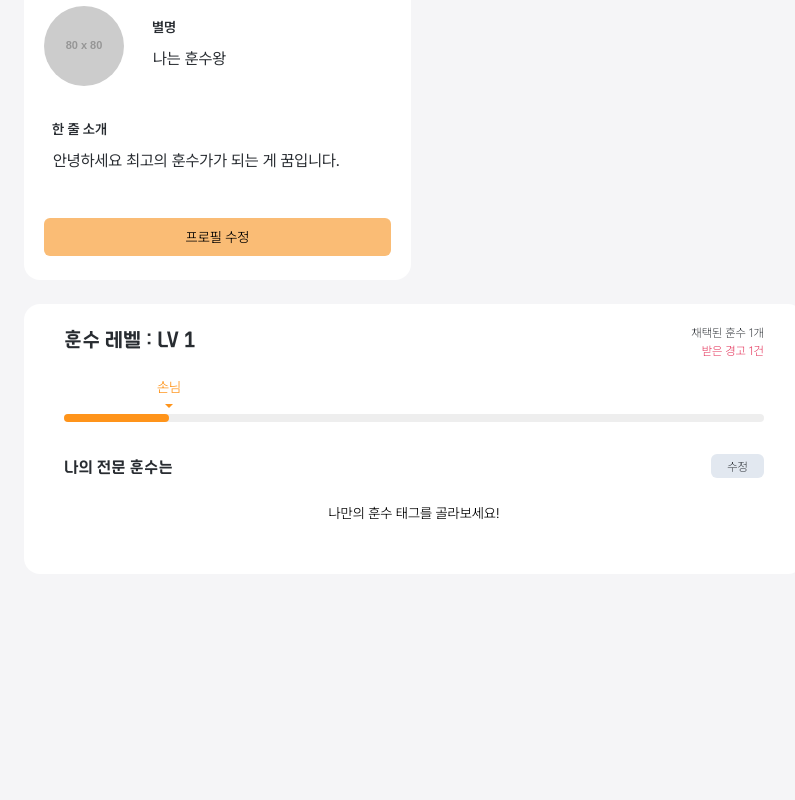
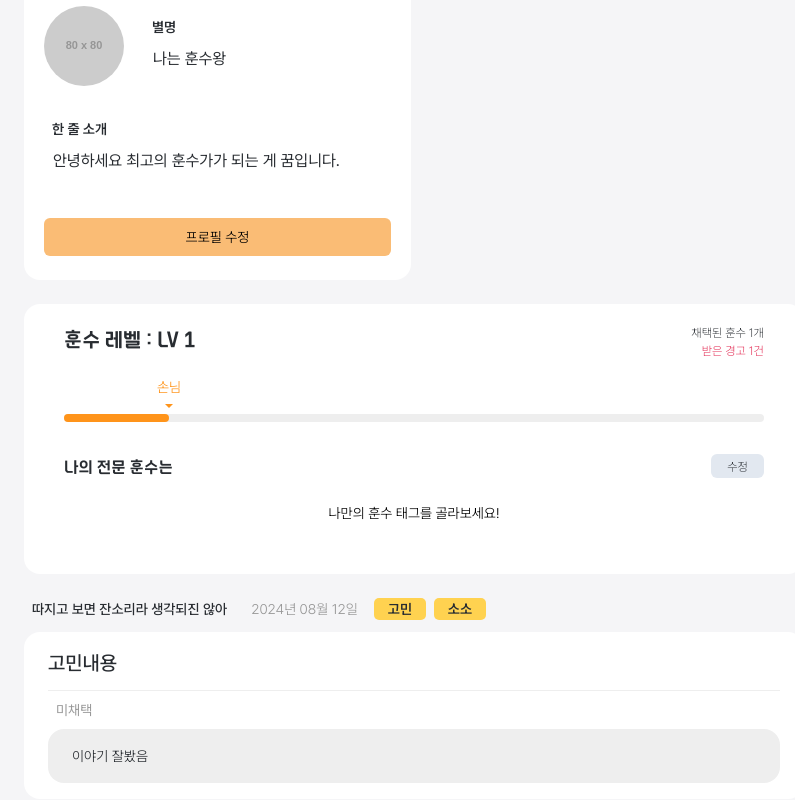
Before and after one commit to OZ-Coding-School/oz_03_collabo-004-FE, a React (Vite) app: page /component in a window 1280 px wide. Shown: the part 790-1590 px from the top of the page, without its empty margins (16-811 px from the left). Built offline with nearby package versions, Linux system fonts and the light colour scheme.

Commit message:
Feat: 마이페이지 컨텐츠, 코멘트 컴포넌트 추가

```diff
--- /dev/null
+++ b/src/common/comment/CommentMyPage.tsx
@@ -0,0 +1,9 @@
+const CommentMyPage = () => {
+    return (
+        <div className="bg-gray-100 rounded-2xl">
+            <p className="text-literal-normal text-sm py-4 px-6">이야기 잘봤음</p>
+        </div>
+    );
+};
+
+export default CommentMyPage;
--- /dev/null
+++ b/src/common/content/ContentMyPage.tsx
@@ -0,0 +1,25 @@
+import Badge from "../badge/Badge";
+import CommentMyPage from "../comment/CommentMyPage";
+
+const ContentMyPage = () => {
+    return (
+        <div className="max-w-[780px]">
+            <div className="flex gap-2 mb-3 ml-2">
+                <p className="text-sm font-medium mr-4 text-literal-normal">따지고 보면 잔소리라 생각되진 않아</p>
+                <p className="text-sm text-gray-600 mr-2 font-default">2024년 08월 12일</p>
+                <Badge color="yellow">고민</Badge>
+                <Badge color="yellow">소소</Badge>
+            </div>
+            <div className="bg-white px-6 py-4 w-full rounded-2xl">
+                <p className="text-lg font-default text-literal-normal pb-3 border-b border-b-gray-100">고민내용</p>
+                <p className="font-default text-sm text-gray-600 font-normal p-2">미채택</p>
+                {/* <div className="bg-gray-100 rounded-2xl">
+                    <p className="text-literal-normal text-sm py-4 px-6">이야기 잘봤음</p>
+                </div> */}
+                <CommentMyPage />
+            </div>
+        </div>
+    );
+};
+
+export default ContentMyPage;
--- a/src/common/tag/TagSkill.tsx
+++ b/src/common/tag/TagSkill.tsx
@@ -17,7 +17,7 @@ const TagSkill = ({ tagIcon, tagText }: TagSkillProps) => {
             onClick={handleClick}
             className={tw(
                 "min-w-[150px] max-h-[40px] flex rounded-full py-2 px-5 cursor-pointer gap-1",
-                isClicked ? "bg-primary-background" : " border-primary-background border"
+                isClicked ? "bg-primary-background border" : " border-primary-background border"
             )}
         >
             <div
--- a/src/pages/PageComponent.tsx
+++ b/src/pages/PageComponent.tsx
@@ -13,6 +13,7 @@ import Toast from "../common/toast/Toast";
 import { useModalStore } from "../config/store";
 import { AnimatePresence } from "framer-motion";
 import { FaGamepad } from "react-icons/fa";
+import ContentMyPage from "../common/content/ContentMyPage";
 
 const PageComponent = () => {
     const { modal, setModal } = useModalStore();
@@ -93,6 +94,9 @@ const PageComponent = () => {
                     <div className="mt-2">
                         <InfoMyPageRight />
                     </div>
+                    <div className="mt-2">
+                        <ContentMyPage />
+                    </div>
                 </div>
                 <AnimatePresence>{modal && <Toast message="Test" />}</AnimatePresence>
             </div>
```
